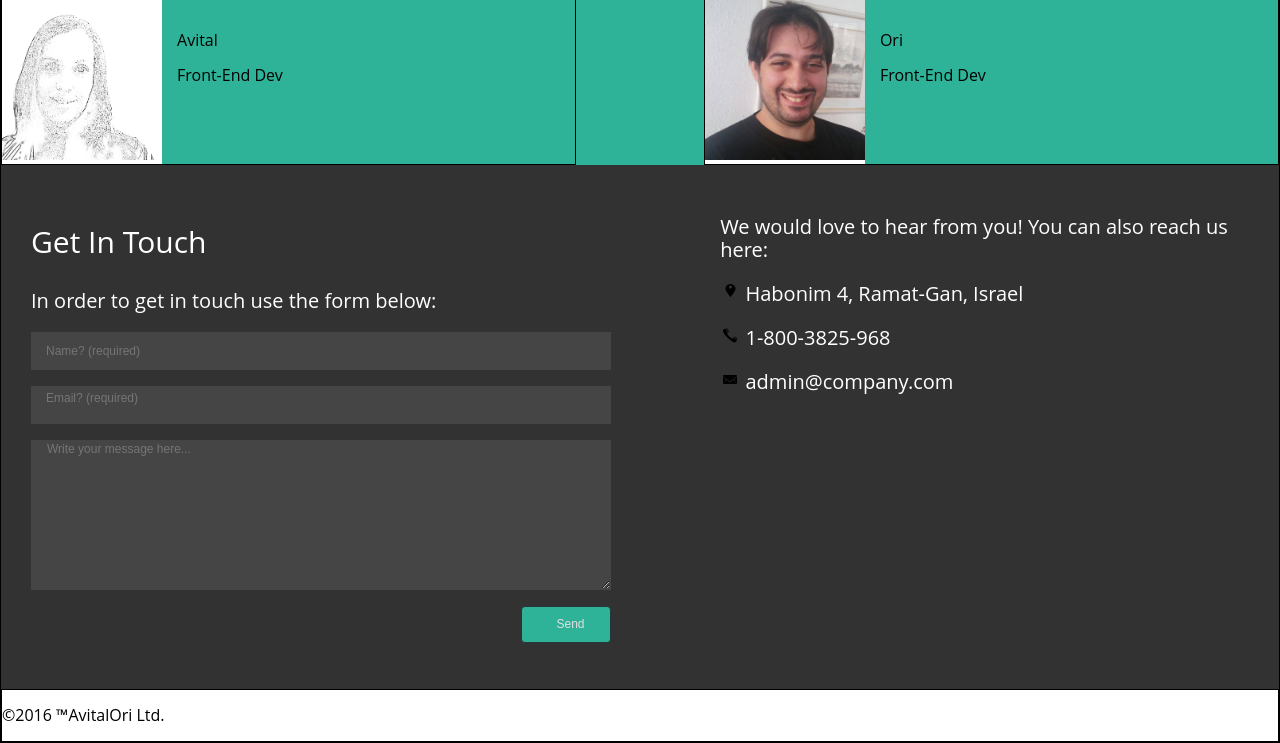
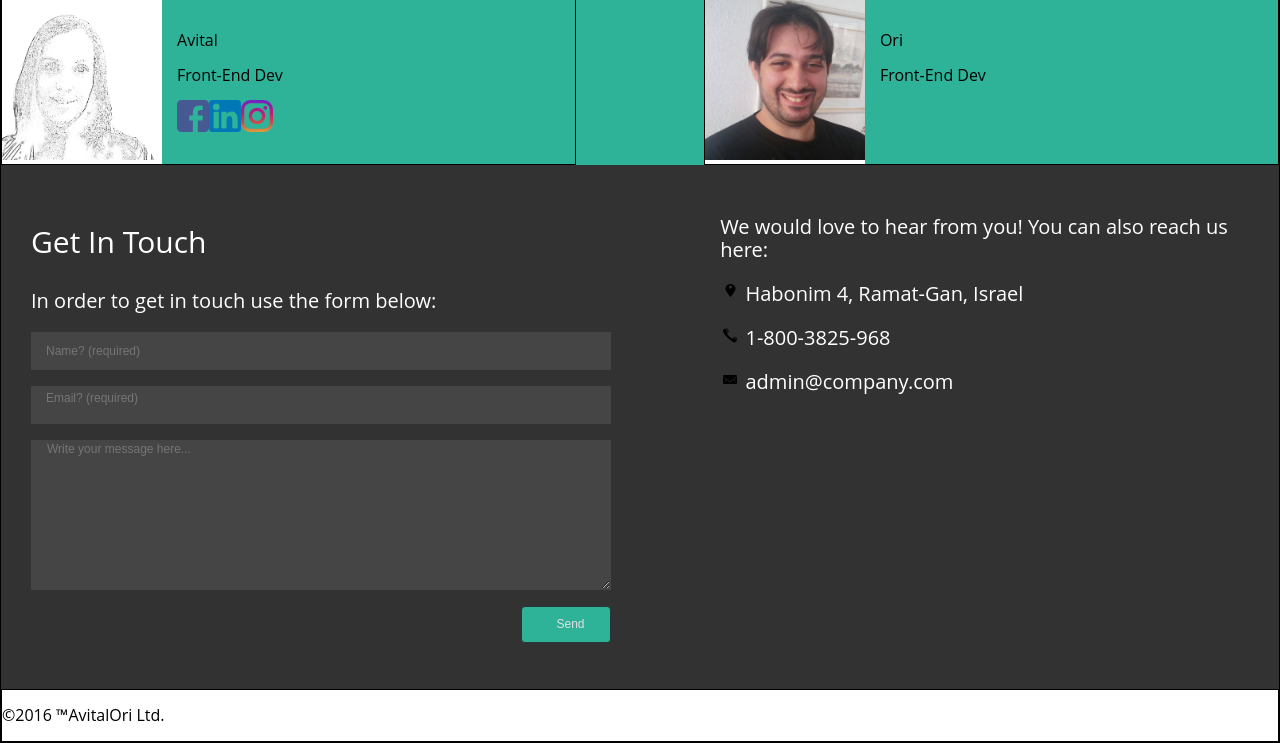
Before and after one commit to MrOriKlein/memegen, a website: page index.html in a window 1280 px wide. Shown: the part 877-1620 px from the top of the page. Drawn offline with nearby package versions, Linux system fonts and the light colour scheme; files that its build step writes are made by us from their sources; a web font is replaced by a local one.

Commit message:
added social media buttons

```diff
--- a/index.html
+++ b/index.html
@@ -7,6 +7,7 @@
     <meta name="viewport" content="width=device-width, initial-scale=1">
     <title>Meme Generator</title>
     <link rel="stylesheet" href="dist/style.css">
+
 </head>
 
 <body onload="initApp()">
@@ -92,11 +93,11 @@
                                 </div>
                             </div>
                             <img src="assets/gfx/toolbar/txt-color.png" />
-                            <img src="assets/gfx/toolbar/size-up.png"      class="edtbtn" onclick="modTxtSize(1, 'topTxt')" />
-                            <img src="assets/gfx/toolbar/size-down.png"    class="edtbtn" onclick="modTxtSize(-1, 'topTxt')" />
-                            <img src="assets/gfx/toolbar/align-left.png"   class="edtbtn" onclick="setTxtAlign('end', 'topTxt')" />
+                            <img src="assets/gfx/toolbar/size-up.png" class="edtbtn" onclick="modTxtSize(1, 'topTxt')" />
+                            <img src="assets/gfx/toolbar/size-down.png" class="edtbtn" onclick="modTxtSize(-1, 'topTxt')" />
+                            <img src="assets/gfx/toolbar/align-left.png" class="edtbtn" onclick="setTxtAlign('end', 'topTxt')" />
                             <img src="assets/gfx/toolbar/align-center.png" class="edtbtn" onclick="setTxtAlign('center', 'topTxt')" />
-                            <img src="assets/gfx/toolbar/align-right.png"  class="edtbtn" onclick="setTxtAlign('start', 'topTxt')" />
+                            <img src="assets/gfx/toolbar/align-right.png" class="edtbtn" onclick="setTxtAlign('start', 'topTxt')" />
                         </div>
                     </div>
                     <article class="meme-txt">
@@ -127,11 +128,11 @@
                                 </div>
                             </div>
                             <img src="assets/gfx/toolbar/txt-color.png" />
-                            <img src="assets/gfx/toolbar/size-up.png"      class="edtbtn" onclick="modTxtSize(1, 'btmTxt')" />
-                            <img src="assets/gfx/toolbar/size-down.png"    class="edtbtn" onclick="modTxtSize(-1, 'btmTxt')" />
-                            <img src="assets/gfx/toolbar/align-left.png"   class="edtbtn" onclick="setTxtAlign('right', 'btmTxt')" />
+                            <img src="assets/gfx/toolbar/size-up.png" class="edtbtn" onclick="modTxtSize(1, 'btmTxt')" />
+                            <img src="assets/gfx/toolbar/size-down.png" class="edtbtn" onclick="modTxtSize(-1, 'btmTxt')" />
+                            <img src="assets/gfx/toolbar/align-left.png" class="edtbtn" onclick="setTxtAlign('right', 'btmTxt')" />
                             <img src="assets/gfx/toolbar/align-center.png" class="edtbtn" onclick="setTxtAlign('center', 'btmTxt')" />
-                            <img src="assets/gfx/toolbar/align-right.png"  class="edtbtn" onclick="setTxtAlign('left', 'btmTxt')" />
+                            <img src="assets/gfx/toolbar/align-right.png" class="edtbtn" onclick="setTxtAlign('left', 'btmTxt')" />
                         </div>
                     </article>
                     <!--meme download button-->
@@ -151,6 +152,11 @@
                 <div class="auth-details">
                     <p class="auth-title">Avital</p>
                     <p class="auth-desc">Front-End Dev</p>
+                    <div class="social-media flex flex-row">
+                       <a href="https://www.facebook.com/Avital.Barzelai"><img src="assets/gfx/authors/facebook.png"/></a>
+                       <a href="https://il.linkedin.com/in/avital-speiser-barzelai-a1793224"><img src="assets/gfx/authors/linkedin.png"/></a>
+                       <a href="https://www.instagram.com/nookeet/"><img src="assets/gfx/authors/instagram.png"/></a>
+                    </div>
                 </div>
             </article>
 
@@ -185,7 +191,7 @@
                 <p class="love"> We would love to hear from you! You can also reach us here:</p>
                 <p class="address"><img src="assets/gfx/contact/iconLocation.png" /> Habonim 4, Ramat-Gan, Israel</p>
                 <p class="phone"><img src="assets/gfx/contact/iconCall.png" /> 1-800-3825-968</p>
-                <p class="email"><img src="assets/gfx/contact/iconEmail.png"/> admin@company.com</p>
+                <p class="email"><img src="assets/gfx/contact/iconEmail.png" /> admin@company.com</p>
             </div>
         </section>
 
--- a/scss/_about.scss
+++ b/scss/_about.scss
@@ -10,6 +10,12 @@
 .auth-details {
     justify-content: flex-start;
     padding: 15px;
+}
+.social-media{
+    img{
+        height: 32px;
+        width:32px;
+    }
 }
 
 @media (max-width: $mobile-breakpoint) {
--- a/scss/_vars.scss
+++ b/scss/_vars.scss
@@ -20,4 +20,5 @@ $mobile-breakpoint: 360px;
   --form-enter-txt-bg: #454545;
   --form-bg: #323232;
   --btn-send-bg: #2eb398;
+  --about_sec_header: #20816d;
 }
```
Also changed, not shown: assets/gfx/authors/facebook.png (added), assets/gfx/authors/instagram.png (added), assets/gfx/authors/linkedin.png (added). Lines whose indentation alone changed are shown as unchanged.
